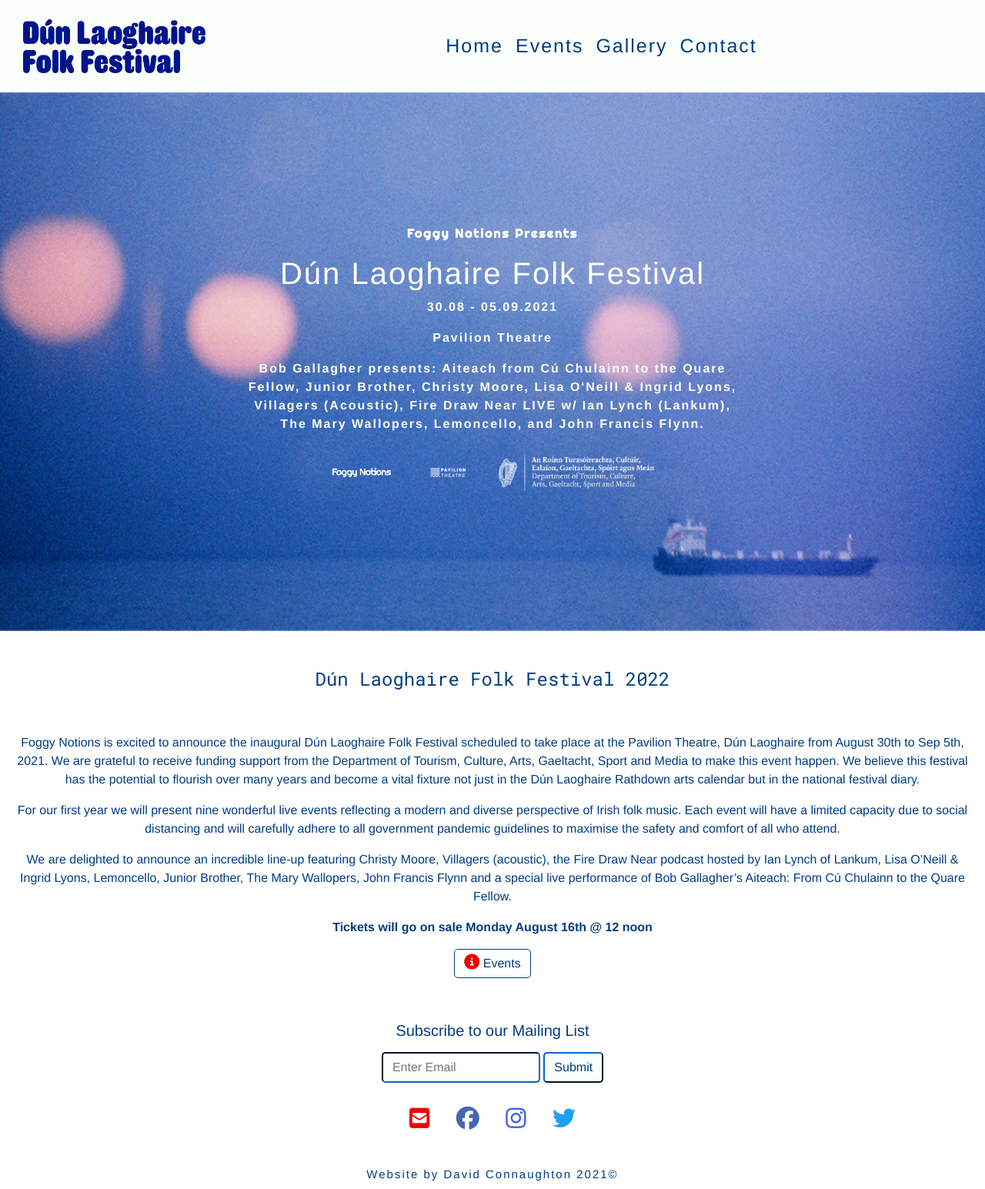
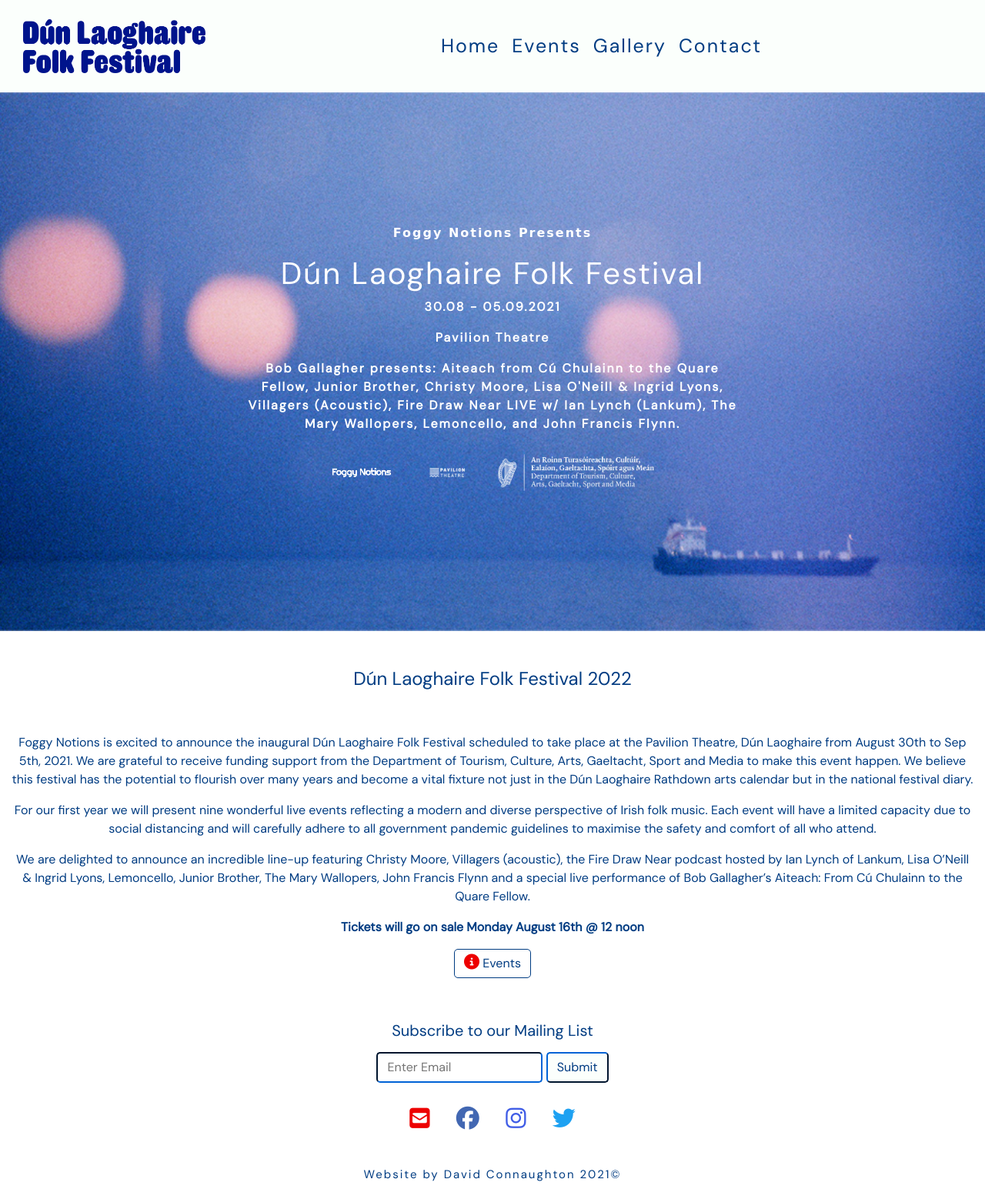
Before and after one commit to david-connaughton/dlrfolk, a Django app: page / in a window 1280 px wide. Shown: the whole page at 77% size. Run offline with Django 3.2, Linux system fonts and the light colour scheme; some libraries are stand-ins or nearby versions.

Commit message:
Updated base.css

```diff
--- a/static/css/base.css
+++ b/static/css/base.css
@@ -1,17 +1,19 @@
 /*-----------------------Font*/
+@import url('https://fonts.googleapis.com/css2?family=DM+Sans&display=swap');
 
-@import url('https://fonts.googleapis.com/css2?family=Raleway&family=Righteous&display=swap');
+/* @import url('https://fonts.googleapis.com/css2?family=Raleway&family=Righteous&display=swap');
 
-@import url('https://fonts.googleapis.com/css2?family=Roboto+Mono&display=swap');
+@import url('https://fonts.googleapis.com/css2?family=Roboto+Mono&display=swap'); */
 
 h2 {
     font-size: 1.5rem;
-    font-family: 'Roboto Mono',
-        monospace;
+    font-family: 'DM Sans',
+        sans-serif;
 }
 
 body {
-    font-family: Helvetica, sans-serif;
+    font-family: 'DM Sans',
+        sans-serif;
     color: #003C82;
     background-color: #ffffff;
 }
@@ -50,7 +52,7 @@ body {
     background-color: #FBFFFC;
     font-size: 16px;
     letter-spacing: 2px;
-    font-family: Helvetica,
+    font-family: 'DM Sans',
         sans-serif;
     margin: 0px;
     padding: 20px 0px;
@@ -61,7 +63,7 @@ body {
     font-size: 25px;
     padding-left: 30px;
     color: #003C82 !important;
-    font-family: Helvetica,
+    font-family: 'DM Sans',
         sans-serif;
     text-transform: capitalize;
     letter-spacing: 2px;
@@ -136,7 +138,8 @@ div.dropdown-menu.show {
 /*-----------------------Footer*/
 
 #footer {
-    font-family: Helvetica, sans-serif;
+    font-family: 'DM Sans',
+        sans-serif;
     font-size: 15px;
     justify-content: center;
     letter-spacing: 2px;
@@ -183,7 +186,9 @@ a:hover {
     border-color: #003C82;
     padding: 6px 12px;
     margin: 0px 0px 8px;
-    font-family: Helvetica, sans-serif;
+    font-family: 'DM Sans',
+        sans-serif;
+    ;
 }
 
 #site-button {
```
